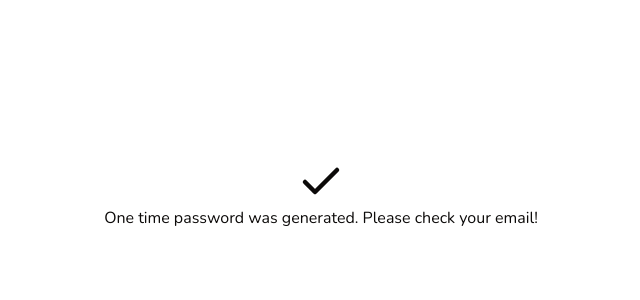
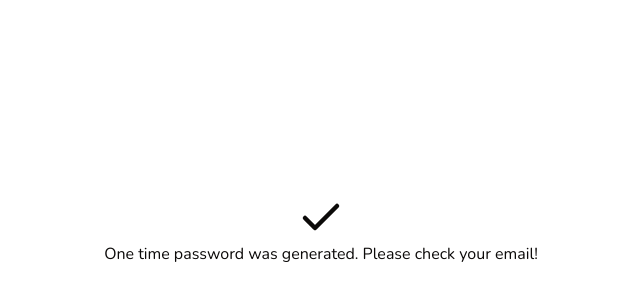
Before and after one commit to VaggelisKa/subscriptions-manager, a Next.js app in the folder apps/web/: page /login/confirmation in a window 1280 px wide. Shown: the part 170-470 px from the top of the page, without its empty margins (319-959 px from the left). Built offline with nearby package versions, Linux system fonts and the light colour scheme.

Commit message:
fix(web): ensure auth screens use full-page background
Co-authored-by: VaggelisKa <VaggelisKa@users.noreply.github.com>

```diff
--- a/apps/web/src/app/layout.tsx
+++ b/apps/web/src/app/layout.tsx
@@ -18,10 +18,10 @@ export default function RootLayout({
   children: React.ReactNode;
 }) {
   return (
-    <html lang="en" suppressHydrationWarning>
-      <body className={cn(font.className)}>
+    <html lang="en" suppressHydrationWarning className="h-full bg-background">
+      <body className={cn("h-full min-h-screen bg-background", font.className)}>
         <ThemeProvider attribute="class" defaultTheme="system" enableSystem disableTransitionOnChange>
-          <main className="px-6 py-12 md:mx-auto md:max-w-4xl">{children}</main>
+          <main className="min-h-screen px-6 py-12 md:mx-auto md:max-w-4xl">{children}</main>
           <Toaster />
         </ThemeProvider>
       </body>
--- a/apps/web/src/app/login/confirmation/page.tsx
+++ b/apps/web/src/app/login/confirmation/page.tsx
@@ -8,7 +8,7 @@ export const metadata: Metadata = {
 
 export default function LoginConfirmationPage() {
   return (
-    <section className="absolute bottom-[50%] left-[50%] w-full -translate-x-[50%] px-6">
+    <section className="grid min-h-[calc(100vh-6rem)] w-full place-items-center">
       <div className="flex flex-col items-center">
         <Check aria-hidden="true" size={48} strokeWidth={2.25} />
         <p className="text-center">
--- a/apps/web/src/app/login/page.tsx
+++ b/apps/web/src/app/login/page.tsx
@@ -19,7 +19,7 @@ export default async function LoginPage() {
   }
 
   return (
-    <section className="grid min-h-[calc(100dvh-6rem)] w-full place-items-center">
+    <section className="grid min-h-[calc(100vh-6rem)] w-full place-items-center">
       <LoginForm />
     </section>
   );
```
